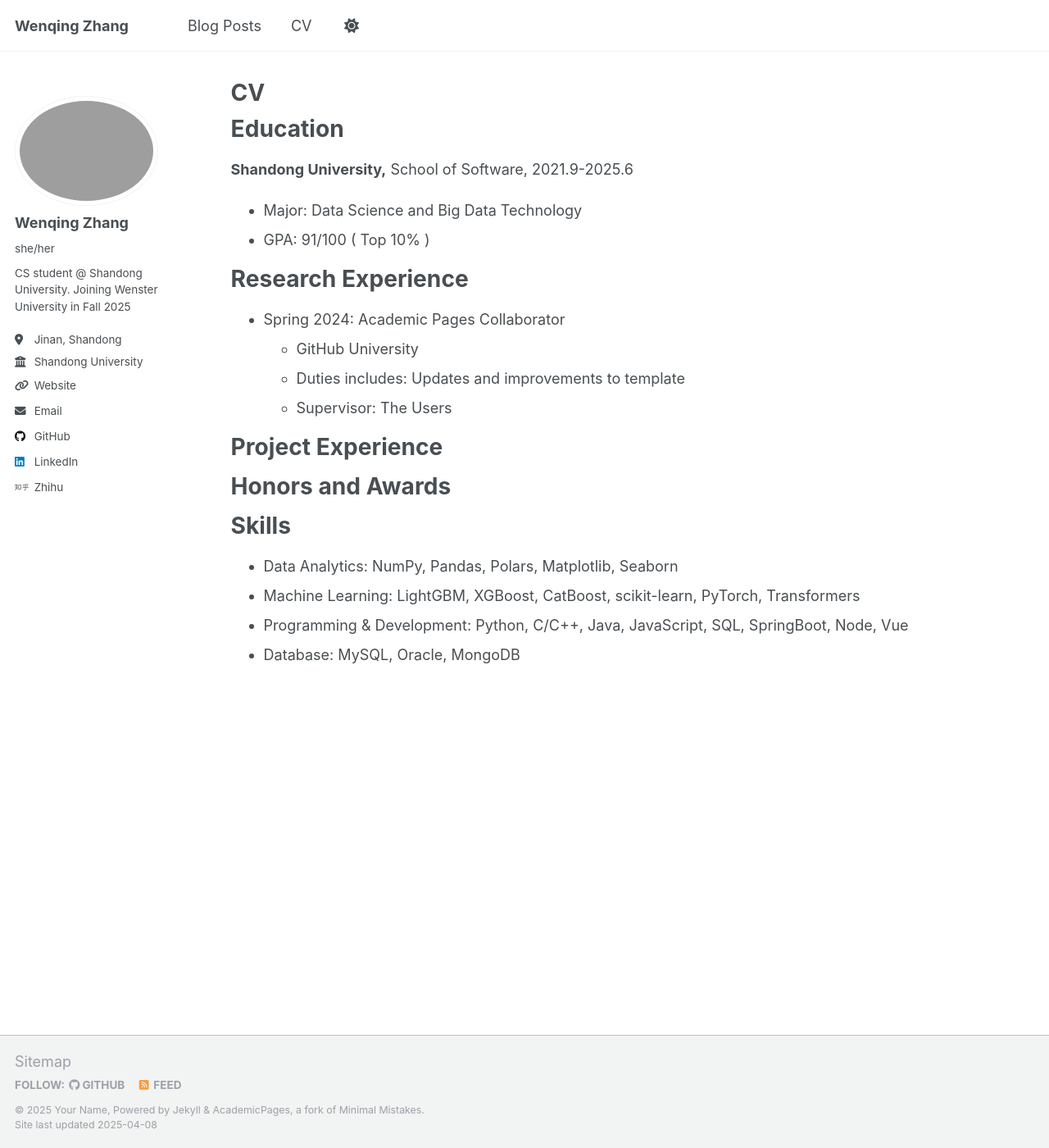
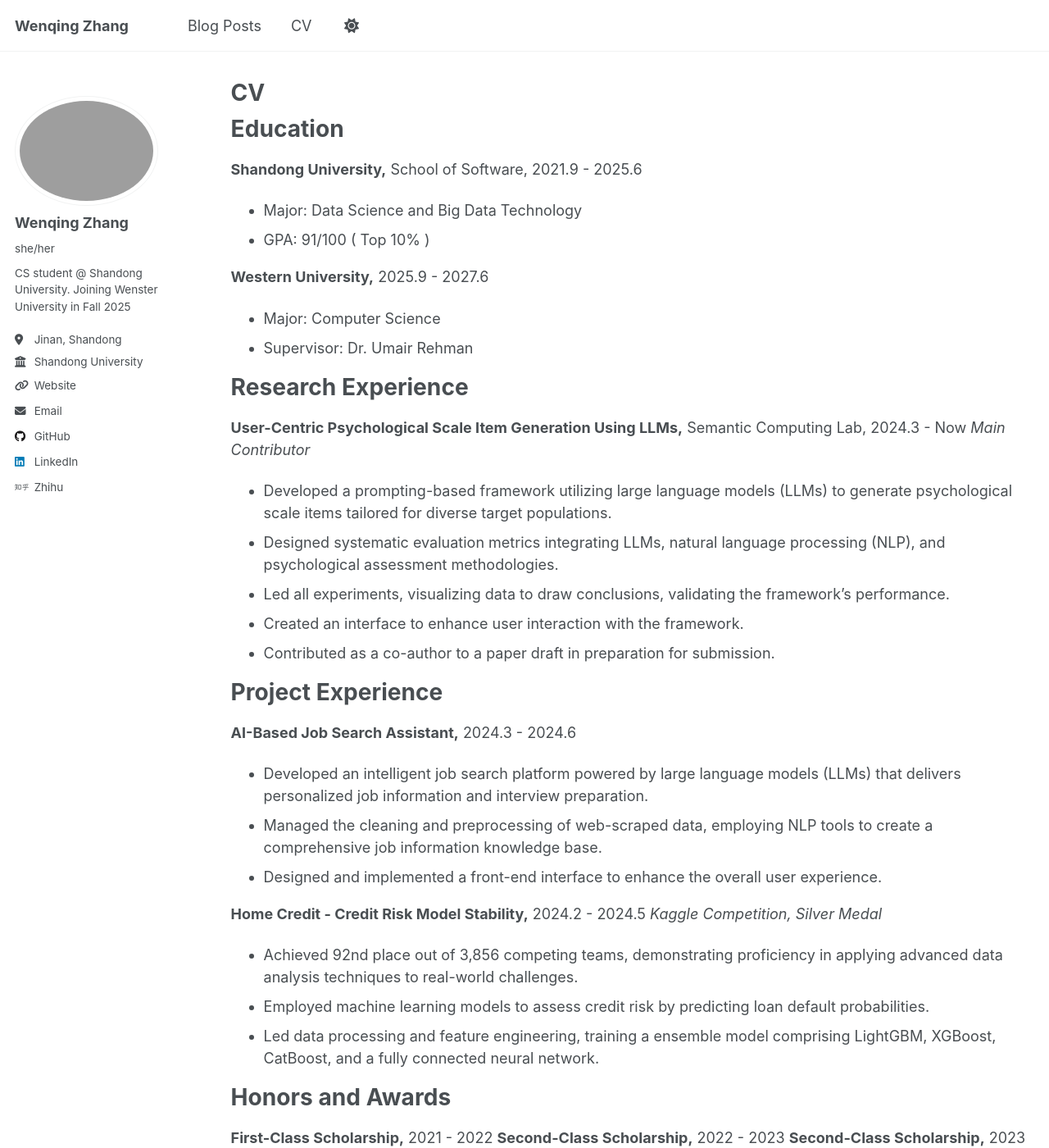
Before and after one commit to Cecilia-zwq/Cecilia-zwq.github.io, a Jekyll site: the page built from _pages/cv.md, in a window 1280 px wide and 1400 px high. Shown: the whole window at 82% size. Built offline with Jekyll 4.4.1, drawn with Linux system fonts in a browser that asks for light colours.

Commit message:
Update cv.md

```diff
--- a/_pages/cv.md
+++ b/_pages/cv.md
@@ -11,23 +11,44 @@ redirect_from:
 
 Education
 ======
-**Shandong University,** School of Software, 2021.9-2025.6
+**Shandong University,** School of Software, 2021.9 - 2025.6
 - Major: Data Science and Big Data Technology
 - GPA: 91/100 ( Top 10% )
 
+**Western University,** 2025.9 - 2027.6
+- Major: Computer Science
+- Supervisor: Dr. Umair Rehman
+
 Research Experience
 ======
-* Spring 2024: Academic Pages Collaborator
-  * GitHub University
-  * Duties includes: Updates and improvements to template
-  * Supervisor: The Users
+**User-Centric Psychological Scale Item Generation Using LLMs,** Semantic Computing Lab, 2024.3 - Now
+*Main Contributor*
+- Developed a prompting-based framework utilizing large language models (LLMs) to generate psychological scale items tailored for diverse target populations.
+- Designed systematic evaluation metrics integrating LLMs, natural language processing (NLP), and psychological assessment methodologies.
+- Led all experiments, visualizing data to draw conclusions, validating the framework’s performance.
+- Created an interface to enhance user interaction with the framework.
+- Contributed as a co-author to a paper draft in preparation for submission.
+
 
 Project Experience
 ======
+**AI-Based Job Search Assistant,** 2024.3 - 2024.6
+- Developed an intelligent job search platform powered by large language models (LLMs) that delivers personalized job information and interview preparation.
+- Managed the cleaning and preprocessing of web-scraped data, employing NLP tools to create a comprehensive job information knowledge base.
+- Designed and implemented a front-end interface to enhance the overall user experience.
+
+**Home Credit - Credit Risk Model Stability,** 2024.2 - 2024.5
+*Kaggle Competition, Silver Medal*
+- Achieved 92nd place out of 3,856 competing teams, demonstrating proficiency in applying advanced data analysis techniques to real-world challenges.
+- Employed machine learning models to assess credit risk by predicting loan default probabilities.
+- Led data processing and feature engineering, training a ensemble model comprising LightGBM, XGBoost, CatBoost, and a fully connected neural network.
+
 
 Honors and Awards
 ======
-
+**First-Class Scholarship,** 2021 - 2022
+**Second-Class Scholarship,** 2022 - 2023
+**Second-Class Scholarship,** 2023 - 2024
 
 Skills
 ======
```
